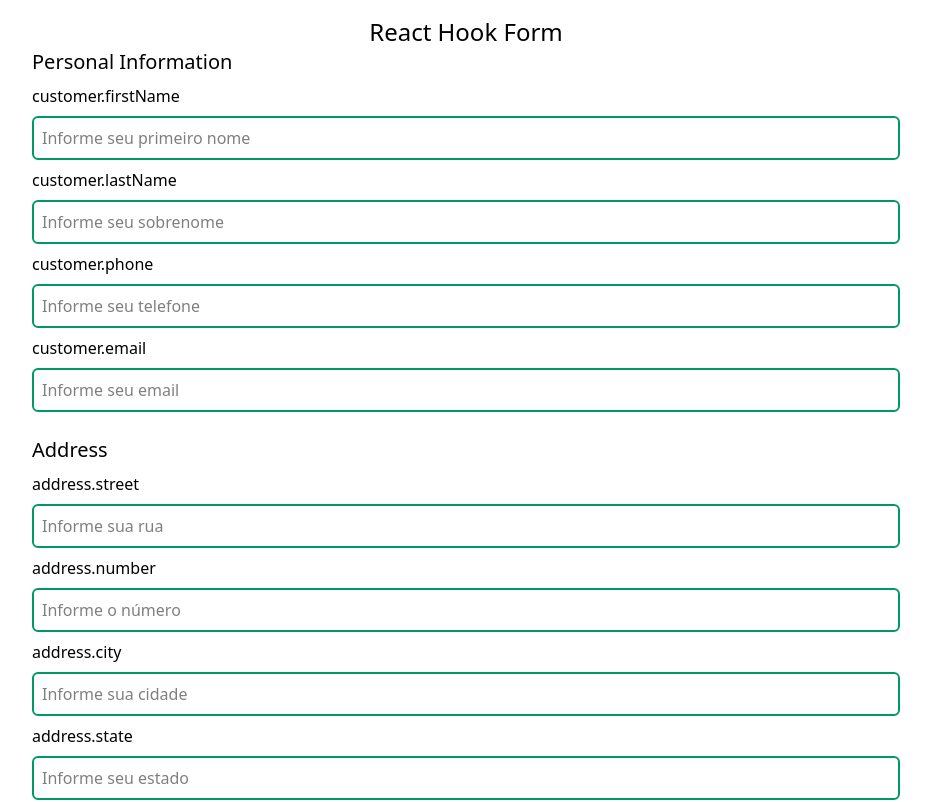
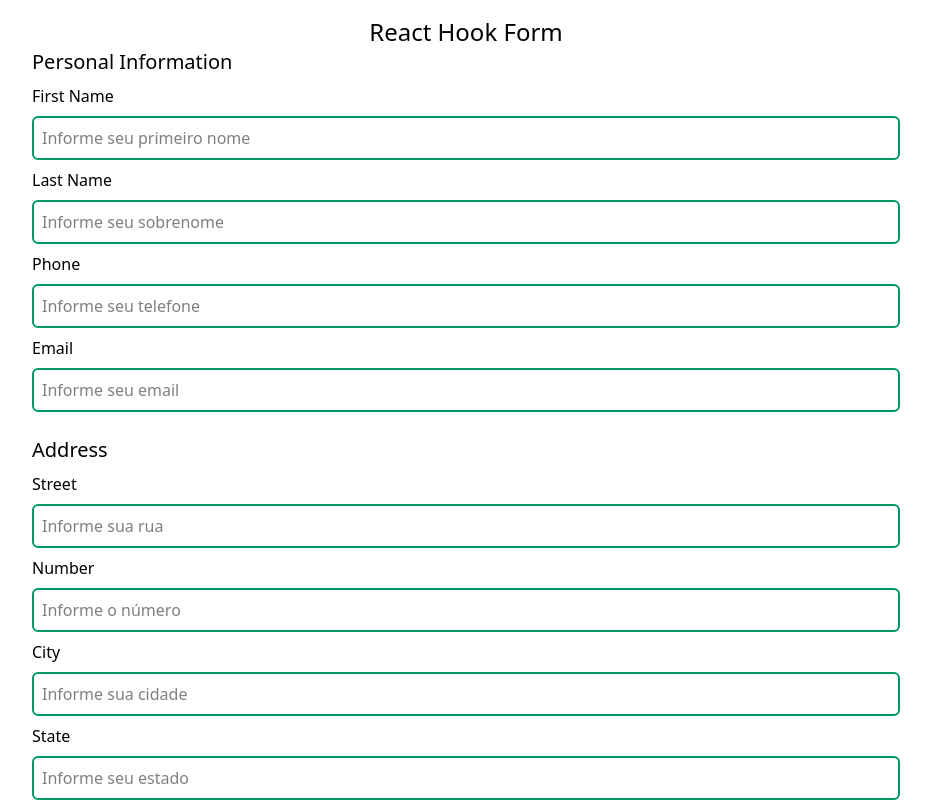
Before and after one commit to christiancesar/vite-template, a React (Vite) app: page / in a window 1280 px wide. Shown: the top 802 px of the page, without its empty margins (174-1105 px from the left). Built offline with nearby package versions, Linux system fonts and the light colour scheme.

Commit message:
feat: add format property name function. The function formart the name property sent to the label component

```diff
--- a/src/components/input-text.tsx
+++ b/src/components/input-text.tsx
@@ -1,3 +1,4 @@
+import { formatPropertyName } from '@/utils/formatPropertyName';
 import { FieldError } from 'react-hook-form';
 
 type InputTextProps = {
@@ -14,7 +15,7 @@ export function InputText({
 }: InputTextProps) {
   return (
     <div className="flex flex-col gap-2">
-      <label>{label}</label>
+      <label>{formatPropertyName(label)}</label>
       <input
         defaultValue={props.value}
         type="text"
--- /dev/null
+++ b/src/utils/formatPropertyName.ts
@@ -0,0 +1,22 @@
+export function formatPropertyName(propertyPath: string) {
+  // Divido a string com base no ponto
+  const parts = propertyPath.split('.');
+
+  // Seleciono o último elemento
+  let lastPart = parts[parts.length - 1];
+
+  // Insiro espaço antes de letras maiúsculas que seguem letras minúsculas (camelCase)
+  lastPart = lastPart.replace(/([a-z])([A-Z])/g, '$1 $2');
+
+  // Capitalizo a primeira letra de cada palavra
+  lastPart = lastPart
+    .split(' ')
+    .map((word) => word.charAt(0).toUpperCase() + word.slice(1))
+    .join(' ');
+
+  return lastPart;
+}
+
+// Exemplo de uso:
+const formatted = formatPropertyName('customer.firstName');
+console.log(formatted); // Exibe: "First Name"
```
